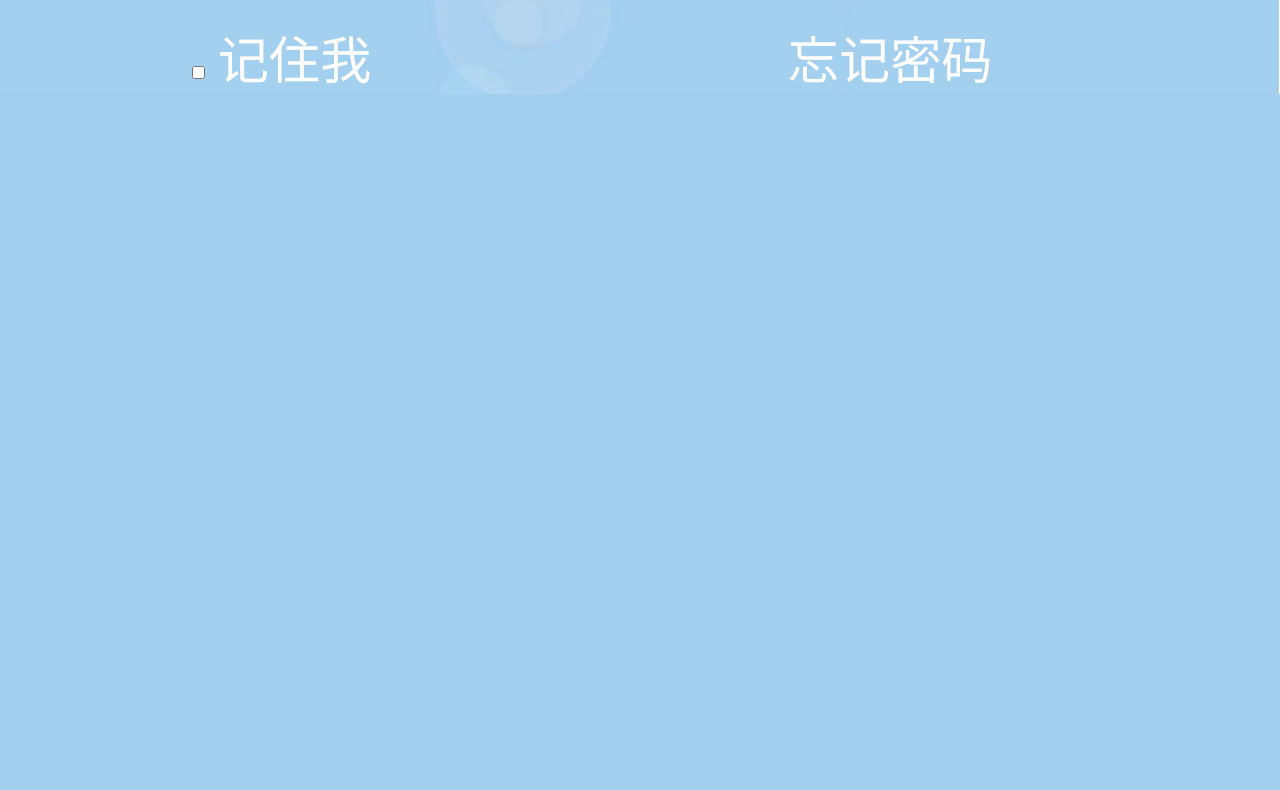
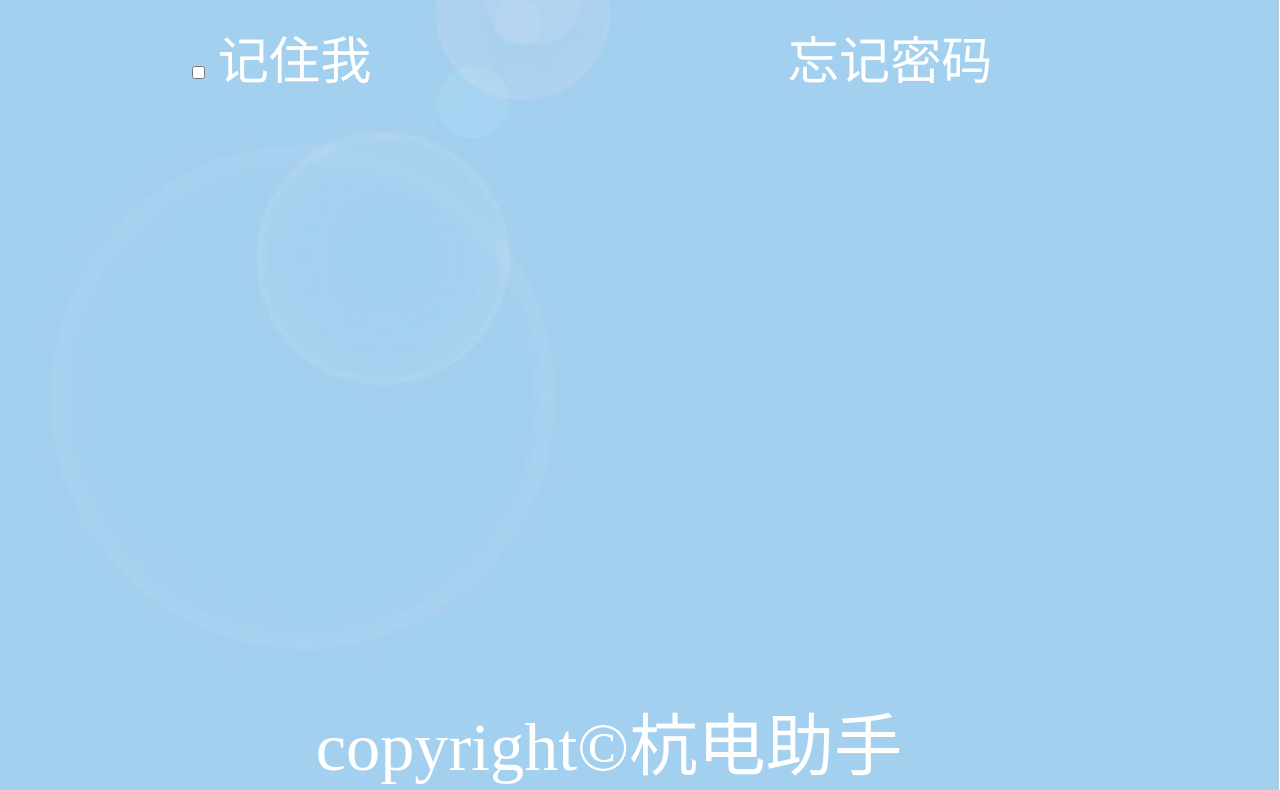
Before and after one commit to wu616562636/Login, a plain HTML site: page Login.html in a window 1280 px wide. Shown: the part 1325-2115 px from the top of the page. Before the commit the page ends 1419 px from the top, so only its background shows below. Drawn offline with Linux system fonts and the light colour scheme.

Commit message:
修改Login

```diff
--- a/Login.html
+++ b/Login.html
@@ -114,8 +114,7 @@
         }
         /*footer*/
         #footer {
-            position: fixed;
-            bottom: .5rem;
+			margin-top: 3.5rem;
             padding-left: 1.85rem;
             font-size: .4rem;
             color: #fff;
```
